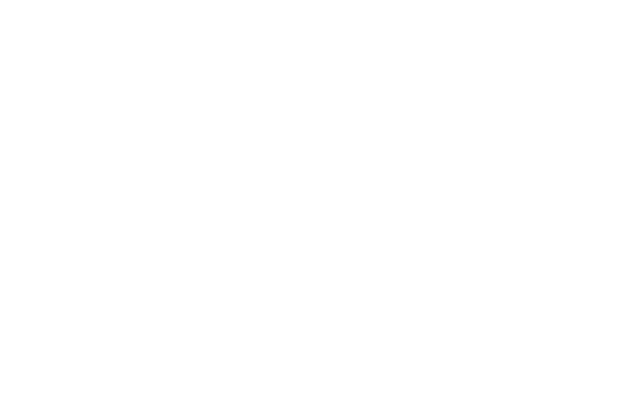
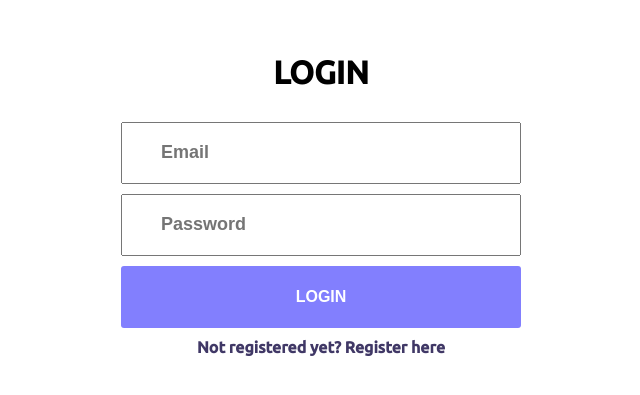
Before and after one commit to githmin/auth-frontend-react, a React (Create React App) app: page / in a window 1280 px wide. Before the commit this address had no page. Shown: the part 161-556 px from the top of the page, without its empty margins (319-959 px from the left). Built offline with nearby package versions, Linux system fonts and the light colour scheme.

Commit message:
changed route path for login

```diff
--- a/src/App.js
+++ b/src/App.js
@@ -11,7 +11,7 @@
   return (
     <div className="App">
       <Routes>
-        <Route path="/login" element={<Login host={host} />} />
+        <Route path="/" element={<Login host={host} />} />
         <Route path="/signup" element={<Register host={host} />} />
       </Routes>
     </div>
--- a/src/components/Register/Register.jsx
+++ b/src/components/Register/Register.jsx
@@ -86,7 +86,7 @@
         )}
       </div>
       <Btn name={"SIGN UP"} onClickProp={handelSignup} />
-      <div className="notReg" onClick={() => navigate("/login")}>
+      <div className="notReg" onClick={() => navigate("/")}>
         Already registered? Login here
       </div>
       <ToastContainer
```
